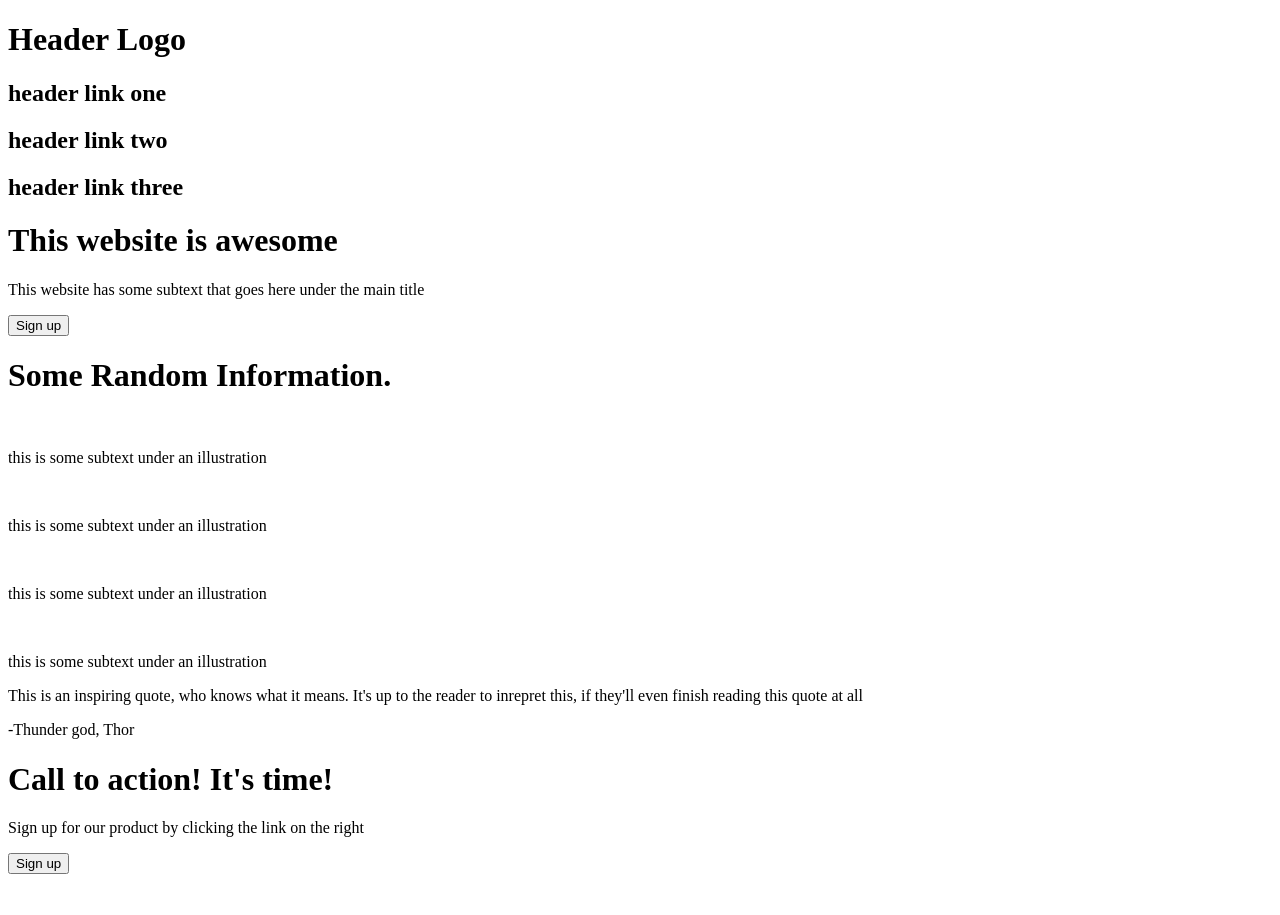
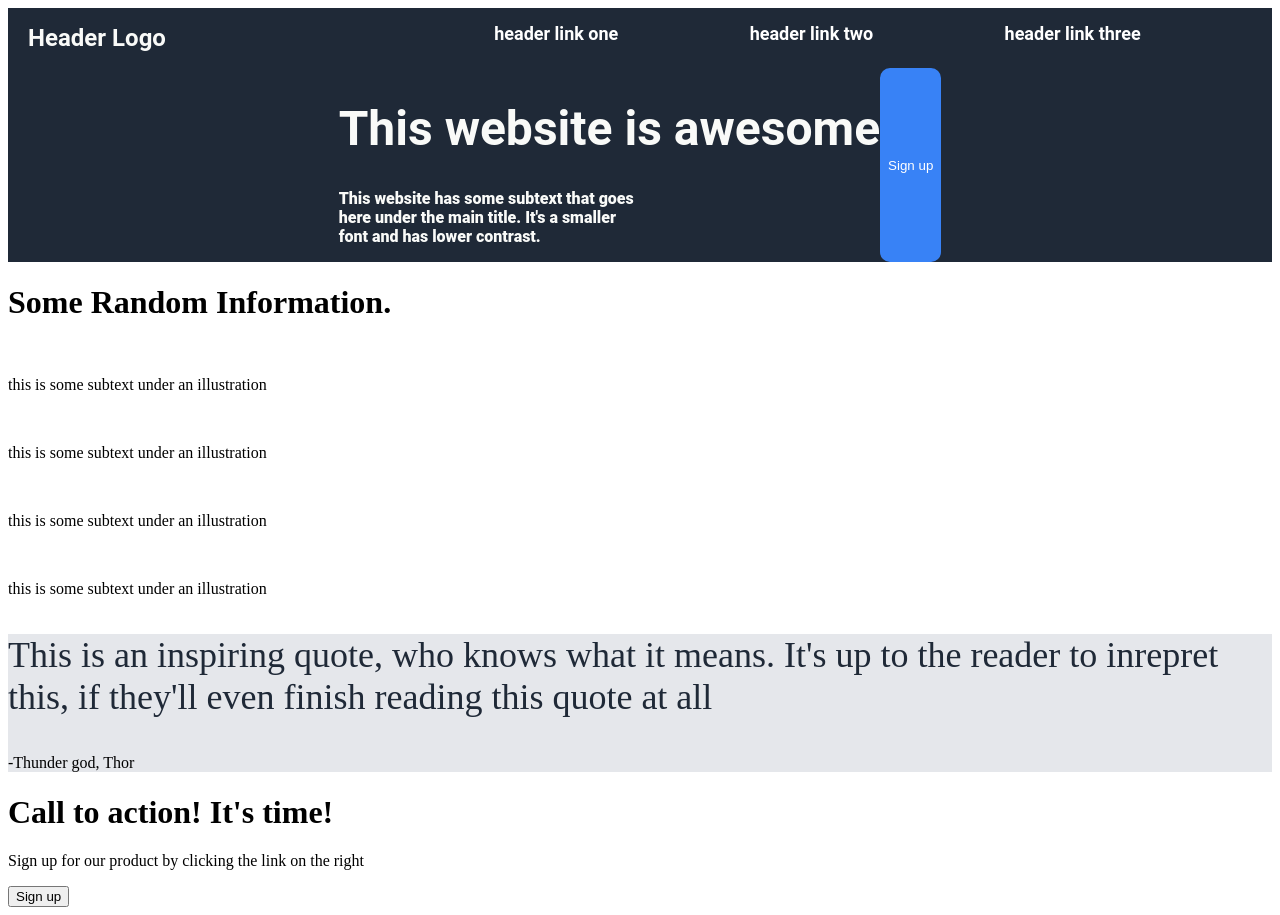
Before and after one commit to Frohgee/Odin-website, a plain HTML site: page index.html in a window 1280 px wide. Before the commit the page ends 882 px from the top, so only its background shows below. Drawn offline with Linux system fonts and the light colour scheme.

Commit message:
Adding new styles, bolding issues

```diff
--- a/index.html
+++ b/index.html
@@ -3,20 +3,24 @@
 <head>
     <meta charset="UTF-8">
     <meta name="viewport" content="width=device-width, initial-scale=1.0">
-    <title>Document</title>
+    <title>Odin Website</title>
+    <link rel="stylesheet" href ="style.css">
 </head>
 <body>
     <div class = "main">
         <div class = "top">
-            <h1>Header Logo</h1>
+            <h1 class = "logo">Header Logo</h1>
             <h2>header link one</h2>
             <h2>header link two</h2>
             <h2>header link three</h2>
         </div>
         <div class = "cover">
-            <h1>This website is awesome</h1>
-            <p>This website has some subtext that goes here under the main title</p>
-            <button>Sign up</button>
+            <div class ="awesome">
+                <h1>This website is awesome</h1>
+                <p>This website has some subtext that goes here under the main title. It's a smaller font and has lower contrast.</p>
+            </div>
+
+            <button class = "first-button">Sign up</button>
             <img href="">
         </div>
     </div>
--- a/style.css
+++ b/style.css
@@ -0,0 +1,56 @@
+.main {
+    background-color: #1F2937 ;
+    color: white;
+    font-family: 'Roboto', sans-serif;
+}
+
+.top {
+    display: flex;
+    justify-content: space-between;
+}
+
+.logo {
+    flex-grow: 5;
+    font-size: 24px;
+    margin-left: 20px;
+}
+
+.awesome h1 {
+    font-size: 48px;
+}
+
+.awesome p {
+    width: 300px;
+}
+.awesome, .logo {
+    color: #F9FAF8;
+}
+
+.top h2 {
+    flex-grow: 2;
+    font-size: 18px;
+}
+.cover {
+    display: flex;
+    justify-content: center;
+}
+
+.first-button {
+    color: white;
+    background-color: #3882F6;
+    border: 2px solid #3882F6;
+    border-radius: 10px;
+}
+
+p.information, .quote {
+    font-size: 36px;
+    color: #1F2937;
+}
+
+p.information, .awesome {
+    font-weight: 900;
+}
+
+.quote-box{
+    background-color: #E5E7EB;
+}
```
